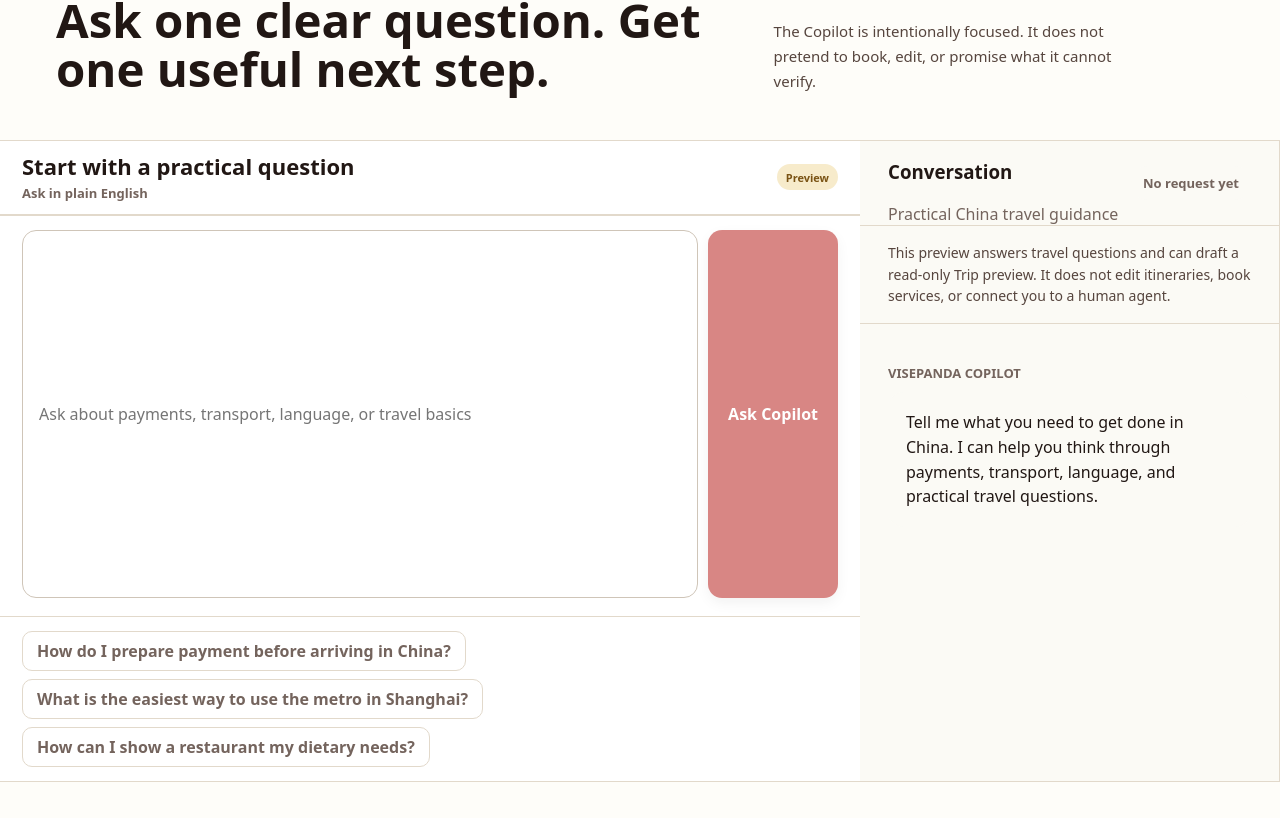
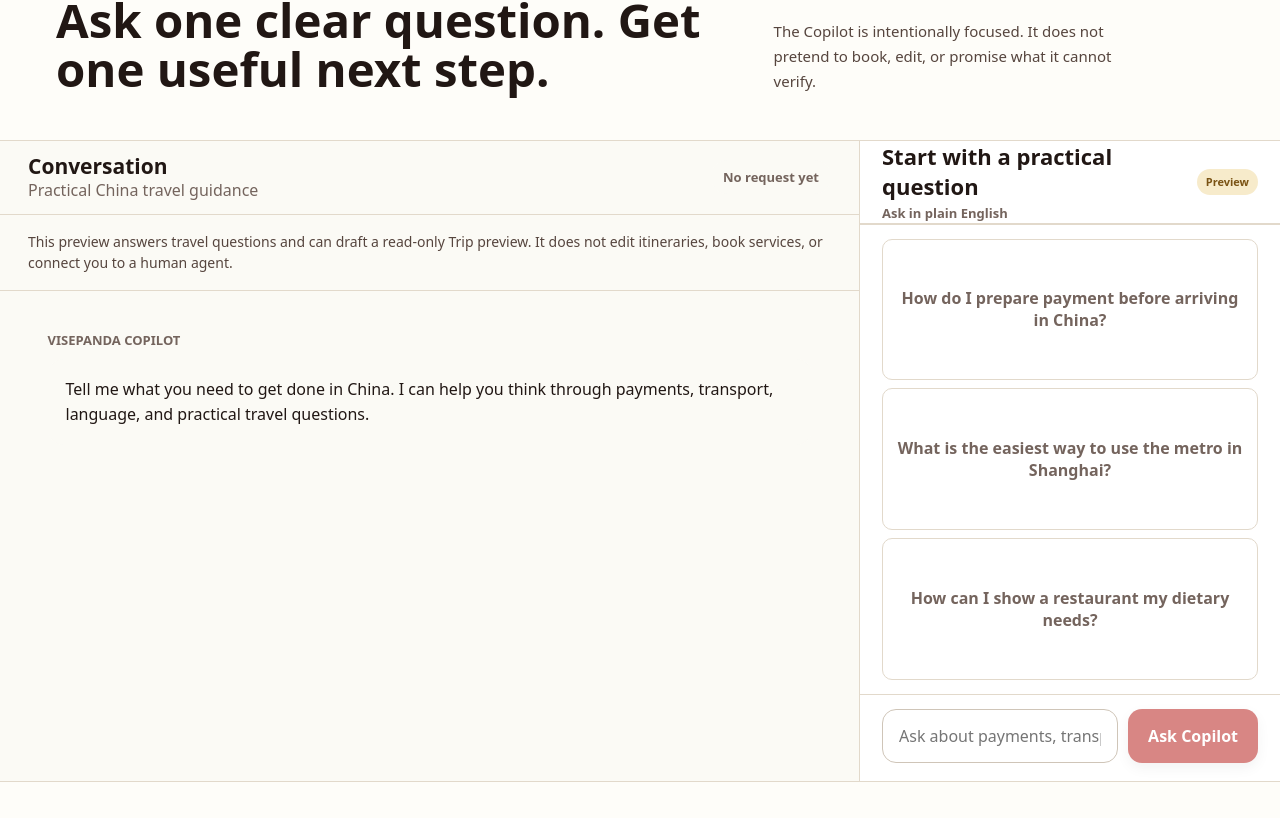
Before and after one commit to JTCAO515/VP-Final, a Next.js app in the folder apps/web/: page / in a window 1280 px wide. Shown: the part 942-1760 px from the top of the page. Built offline with nearby package versions, Linux system fonts and the light colour scheme.

Commit message:
fix(web): narrow Copilot error response before notice rendering

```diff
--- a/apps/web/src/app/shell.tsx
+++ b/apps/web/src/app/shell.tsx
@@ -1,6 +1,5 @@
 "use client";
 
-import * as React from "react";
 import { useEffect, useRef, useState, type RefObject } from "react";
 import {
   AnonymousTurnUsageSchema,
@@ -362,8 +361,9 @@ export function CopilotShell() {
           });
           return;
         }
-        if (!data.ok) setRequestFailure(requestFailureNotice(data));
-        throw new Error(data.ok ? "Copilot request failed." : data.error);
+        if (data.ok) throw new Error("Copilot request failed.");
+        setRequestFailure(requestFailureNotice(data));
+        throw new Error(data.error);
       }
 
       const envelope = CopilotEnvelopeSchema.parse(data.envelope);
@@ -395,13 +395,12 @@ export function CopilotShell() {
         }
       }
     } catch (error) {
-      setRequestFailure(
-        (current) =>
-          current ??
-          requestFailureNotice({
-            ok: false,
-            error: error instanceof Error ? error.message : "Copilot connection failed.",
-          }),
+      setRequestFailure((current) =>
+        current ??
+        requestFailureNotice({
+          ok: false,
+          error: error instanceof Error ? error.message : "Copilot connection failed.",
+        }),
       );
       setProgress({
         status: "failed",
@@ -416,10 +415,6 @@ export function CopilotShell() {
   function chooseQuestion(question: string): void {
     if (registrationGate) return;
     setInput(question);
-    focusPrompt();
-  }
-
-  function focusPrompt(): void {
     window.requestAnimationFrame(() => {
       promptInput.current?.scrollIntoView({ block: "center" });
       promptInput.current?.focus();
@@ -439,7 +434,7 @@ export function CopilotShell() {
             transport, language, tickets, and the next step when plans change.
           </p>
           <div className="heroActions">
-            <a className="primaryAction" href="#ask-copilot" onClick={focusPrompt}>
+            <a className="primaryAction" href="#ask-copilot">
               Ask the Copilot
             </a>
             <a className="secondaryAction" href="/explore">
@@ -531,71 +526,10 @@ export function CopilotShell() {
           </p>
         </div>
         <div className="copilotLayout">
-          <aside className="copilotRail" aria-label="Copilot prompt composer">
-            <div className="railHeader">
-              <div>
-                <strong>Start with a practical question</strong>
-                <span>Ask in plain English</span>
-              </div>
-              <span className="previewBadge">Preview</span>
-            </div>
-            {shouldRevealPreflightFailure && requestFailure ? (
-              <CopilotRequestNotice
-                notice={requestFailure}
-                noticeRef={preflightFailureNotice}
-                onRetry={requestFailure.retryable ? () => void submitPrompt({ retry: true }) : null}
-              />
-            ) : null}
-            {registrationNotice ? (
-              <div
-                className={`copilotNotice account ${registrationGate ? "blocked" : "warning"}`}
-                role={registrationGate ? "alert" : "status"}
-              >
-                <span className="copilotNoticeLabel">Account</span>
-                <div>
-                  <strong>{registrationNotice.title}</strong>
-                  <span>{registrationNotice.detail}</span>
-                </div>
-                <a href="/account">Create account or sign in</a>
-              </div>
-            ) : null}
-            <form
-              className="railComposer"
-              onSubmit={(event) => {
-                event.preventDefault();
-                void submitPrompt();
-              }}
-            >
-              <input
-                aria-label="Trip prompt"
-                disabled={registrationGate}
-                onChange={(event) => setInput(event.target.value)}
-                placeholder="Ask about payments, transport, language, or travel basics"
-                ref={promptInput}
-                value={input}
-              />
-              <button disabled={!input.trim() || isWorking || registrationGate} type="submit">
-                {isWorking ? "Thinking" : "Ask Copilot"}
-              </button>
-            </form>
-            <div className="quickReplies" aria-label="Example questions">
-              {EXAMPLE_PROMPTS.map((prompt) => (
-                <button
-                  disabled={registrationGate}
-                  key={prompt}
-                  onClick={() => chooseQuestion(prompt)}
-                  type="button"
-                >
-                  {prompt}
-                </button>
-              ))}
-            </div>
-          </aside>
-
           <section className="conversationPanel" aria-label="Copilot conversation">
             <div className="canvasToolbar">
               <div>
-                <h3>Conversation</h3>
+                <h1>Conversation</h1>
                 <span>Practical China travel guidance</span>
               </div>
               <span
@@ -643,6 +577,66 @@ export function CopilotShell() {
               ) : null}
             </div>
           </section>
+
+          <aside className="copilotRail" aria-label="Copilot prompt composer">
+            <div className="railHeader">
+              <div>
+                <strong>Start with a practical question</strong>
+                <span>Ask in plain English</span>
+              </div>
+              <span className="previewBadge">Preview</span>
+            </div>
+            <div className="quickReplies" aria-label="Example questions">
+              {EXAMPLE_PROMPTS.map((prompt) => (
+                <button
+                  disabled={registrationGate}
+                  key={prompt}
+                  onClick={() => chooseQuestion(prompt)}
+                  type="button"
+                >
+                  {prompt}
+                </button>
+              ))}
+            </div>
+            {shouldRevealPreflightFailure && requestFailure ? (
+              <CopilotRequestNotice
+                notice={requestFailure}
+                noticeRef={preflightFailureNotice}
+                onRetry={
+                  requestFailure.retryable ? () => void submitPrompt({ retry: true }) : null
+                }
+              />
+            ) : null}
+            {registrationNotice ? (
+              <div className={`copilotNotice account ${registrationGate ? "blocked" : "warning"}`} role={registrationGate ? "alert" : "status"}>
+                <span className="copilotNoticeLabel">Account</span>
+                <div>
+                  <strong>{registrationNotice.title}</strong>
+                  <span>{registrationNotice.detail}</span>
+                </div>
+                <a href="/account">Create account or sign in</a>
+              </div>
+            ) : null}
+            <form
+              className="railComposer"
+              onSubmit={(event) => {
+                event.preventDefault();
+                void submitPrompt();
+              }}
+            >
+              <input
+                aria-label="Trip prompt"
+                disabled={registrationGate}
+                onChange={(event) => setInput(event.target.value)}
+                placeholder="Ask about payments, transport, language, or travel basics"
+                ref={promptInput}
+                value={input}
+              />
+              <button disabled={!input.trim() || isWorking || registrationGate} type="submit">
+                {isWorking ? "Thinking" : "Ask Copilot"}
+              </button>
+            </form>
+          </aside>
         </div>
       </section>
 
@@ -903,7 +897,10 @@ export function requestFailureNotice(error: ErrorResponse): RequestFailureNotice
       retryable: true,
     };
   }
-  if (error.code === "MODEL_CONFIGURATION_UNAVAILABLE" || error.code === "MODEL_EXECUTION_FAILED") {
+  if (
+    error.code === "MODEL_CONFIGURATION_UNAVAILABLE" ||
+    error.code === "MODEL_EXECUTION_FAILED"
+  ) {
     return {
       kind: "model-failure",
       label: "Model unavailable",
```
